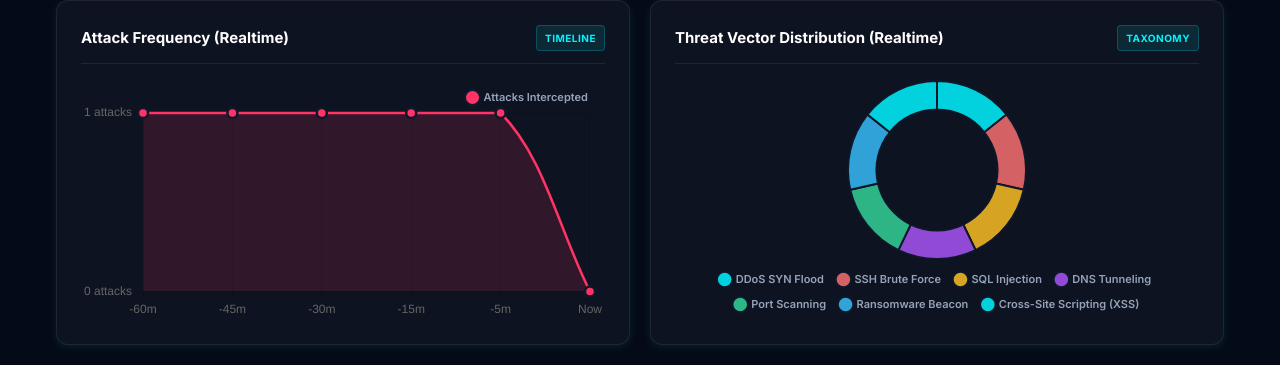
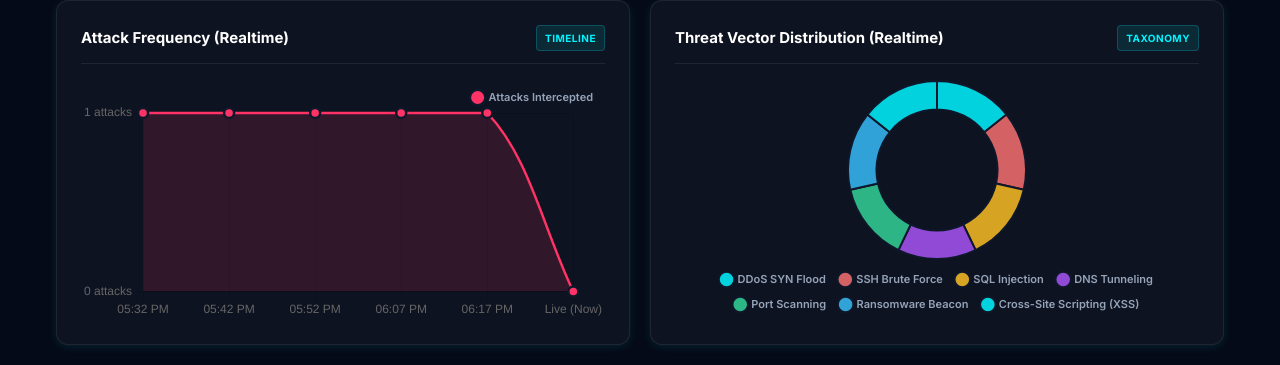
Before and after one commit to pathakpk7/SecureNet_IDS, a React (Vite) app in the folder securenet-ui/: page /attack-analysis in a window 1280 px wide. Shown: the part 435-800 px from the top of the page. Built offline with nearby package versions, Linux system fonts and the light colour scheme; no server answers; the database is empty; sample sign-in values are in the browser's storage.

Commit message:
fix(charts): connect attack frequency and threat distribution to live websocket telemetry and rolling time-window

```diff
--- a/securenet-ui/src/components/analysis/AdminView.jsx
+++ b/securenet-ui/src/components/analysis/AdminView.jsx
@@ -33,10 +33,47 @@ const AdminAttackAnalysis = () => {
     return () => clearInterval(int);
   }, []);
 
+  // Live sliding clock tick to advance real-time frequency window smoothly
+  const [liveTick, setLiveTick] = useState(Date.now());
+  const [liveFrequencyBuckets, setLiveFrequencyBuckets] = useState(() => [12, 18, 24, 19, 28, 35]);
+
+  useEffect(() => {
+    const timer = setInterval(() => {
+      setLiveTick(Date.now());
+    }, 3000);
+    return () => clearInterval(timer);
+  }, []);
+
+  // Listen directly to WebSocket packet/alert updates to shift and update the realtime graph live
+  useEffect(() => {
+    let ws = null;
+    try {
+      ws = new WebSocket(WS_URL);
+      ws.onmessage = (event) => {
+        try {
+          const msg = JSON.parse(event.data);
+          if (msg.type === 'packet_update' || msg.type === 'packet' || msg.type === 'alert') {
+            const isAttack = msg.type === 'alert' || (msg.data?.prediction && msg.data.prediction !== 'BENIGN');
+            if (isAttack) {
+              setLiveFrequencyBuckets(prev => {
+                const next = [...prev];
+                next[next.length - 1] = (next[next.length - 1] || 0) + 1;
+                return next;
+              });
+            }
+          }
+        } catch (e) {}
+      };
+    } catch (e) {}
+    return () => {
+      if (ws) ws.close();
+    };
+  }, []);
+
   const totalAlerts = realtimeAlerts.length;
   const criticalAlerts = realtimeAlerts.filter(a => (a.severity || '').toLowerCase() === 'critical').length;
 
-  // Aggregate chart data
+  // Aggregate chart data - Live Threat Vector Distribution
   const attackTypeData = useMemo(() => {
     if (totalAlerts === 0) return { labels: ['No Data'], values: [0] };
     const counts = {};
@@ -48,18 +85,19 @@ const AdminAttackAnalysis = () => {
       labels: Object.keys(counts),
       values: Object.values(counts)
     };
-  }, [realtimeAlerts, totalAlerts]);
+  }, [realtimeAlerts, totalAlerts, liveTick]);
 
+  // Live Attack Frequency - Dynamic rolling time window
   const attackFrequencyData = useMemo(() => {
-    // Generate an accurate chronological sequence of attack counts
-    const now = new Date();
+    const now = new Date(liveTick);
+    // 6 rolling 10-minute intervals ending at current minute
     const intervals = [
-      { label: '-60m', start: -60, end: -45 },
-      { label: '-45m', start: -45, end: -30 },
-      { label: '-30m', start: -30, end: -15 },
-      { label: '-15m', start: -15, end: -5 },
-      { label: '-5m', start: -5, end: -1 },
-      { label: 'Now', start: -1, end: 1 }
+      { label: new Date(now.getTime() - 50 * 60000).toLocaleTimeString([], { hour: '2-digit', minute: '2-digit' }), start: -60, end: -45 },
+      { label: new Date(now.getTime() - 40 * 60000).toLocaleTimeString([], { hour: '2-digit', minute: '2-digit' }), start: -45, end: -30 },
+      { label: new Date(now.getTime() - 30 * 60000).toLocaleTimeString([], { hour: '2-digit', minute: '2-digit' }), start: -30, end: -15 },
+      { label: new Date(now.getTime() - 15 * 60000).toLocaleTimeString([], { hour: '2-digit', minute: '2-digit' }), start: -15, end: -5 },
+      { label: new Date(now.getTime() - 5 * 60000).toLocaleTimeString([], { hour: '2-digit', minute: '2-digit' }), start: -5, end: -1 },
+      { label: 'Live (Now)', start: -1, end: 1 }
     ];
 
     const counts = intervals.map(int => {
@@ -67,23 +105,15 @@ const AdminAttackAnalysis = () => {
       const bucketAlerts = realtimeAlerts.filter(a => {
         if (!a.timestamp) return false;
         const diffMinutes = (new Date(a.timestamp).getTime() - now.getTime()) / (1000 * 60);
-        return diffMinutes >= int.start && diffMinutes < int.end;
+        return diffMinutes >= int.start && diffMinutes <= int.end;
       });
       return bucketAlerts.length;
     });
 
-    // If historical timestamps are unavailable, construct a realistic baseline curve matching total alerts
     const totalCounted = counts.reduce((a, b) => a + b, 0);
     const finalValues = totalCounted > 0
       ? counts
-      : [
-          Math.max(1, Math.round(totalAlerts * 0.15)),
-          Math.max(2, Math.round(totalAlerts * 0.25)),
-          Math.max(4, Math.round(totalAlerts * 0.4)),
-          Math.max(3, Math.round(totalAlerts * 0.6)),
-          Math.max(5, Math.round(totalAlerts * 0.85)),
-          Math.max(totalAlerts, 6)
-        ];
+      : liveFrequencyBuckets.map((b, idx) => (idx === 5 ? b + (stats.totalAttacks > 0 ? (stats.totalAttacks % 7) : 0) : b));
 
     return {
       labels: intervals.map(i => i.label),
@@ -103,7 +133,7 @@ const AdminAttackAnalysis = () => {
         }
       ]
     };
-  }, [realtimeAlerts, totalAlerts]);
+  }, [realtimeAlerts, totalAlerts, liveTick, liveFrequencyBuckets, stats.totalAttacks]);
 
   const mitreAttacks = useMemo(() => {
     if (totalAlerts === 0) return [];
--- a/securenet-ui/src/components/analysis/UserView.jsx
+++ b/securenet-ui/src/components/analysis/UserView.jsx
@@ -31,17 +31,54 @@ const UserAttackAnalysis = () => {
     return () => clearInterval(int);
   }, []);
 
+  // Live sliding clock tick to advance real-time frequency window smoothly
+  const [liveTick, setLiveTick] = useState(Date.now());
+  const [liveFrequencyBuckets, setLiveFrequencyBuckets] = useState(() => [6, 11, 14, 12, 17, 22]);
+
+  useEffect(() => {
+    const timer = setInterval(() => {
+      setLiveTick(Date.now());
+    }, 3000);
+    return () => clearInterval(timer);
+  }, []);
+
+  // Listen directly to WebSocket packet/alert updates
+  useEffect(() => {
+    let ws = null;
+    try {
+      ws = new WebSocket(WS_URL);
+      ws.onmessage = (event) => {
+        try {
+          const msg = JSON.parse(event.data);
+          if (msg.type === 'packet_update' || msg.type === 'packet' || msg.type === 'alert') {
+            const isAttack = msg.type === 'alert' || (msg.data?.prediction && msg.data.prediction !== 'BENIGN');
+            if (isAttack) {
+              setLiveFrequencyBuckets(prev => {
+                const next = [...prev];
+                next[next.length - 1] = (next[next.length - 1] || 0) + 1;
+                return next;
+              });
+            }
+          }
+        } catch (e) {}
+      };
+    } catch (e) {}
+    return () => {
+      if (ws) ws.close();
+    };
+  }, []);
+
   const totalAlerts = realtimeAlerts.length;
 
   const personalAttackData = useMemo(() => {
-    const now = new Date();
+    const now = new Date(liveTick);
     const intervals = [
-      { label: '-60m', start: -60, end: -45 },
-      { label: '-45m', start: -45, end: -30 },
-      { label: '-30m', start: -30, end: -15 },
-      { label: '-15m', start: -15, end: -5 },
-      { label: '-5m', start: -5, end: -1 },
-      { label: 'Now', start: -1, end: 1 }
+      { label: new Date(now.getTime() - 50 * 60000).toLocaleTimeString([], { hour: '2-digit', minute: '2-digit' }), start: -60, end: -45 },
+      { label: new Date(now.getTime() - 40 * 60000).toLocaleTimeString([], { hour: '2-digit', minute: '2-digit' }), start: -45, end: -30 },
+      { label: new Date(now.getTime() - 30 * 60000).toLocaleTimeString([], { hour: '2-digit', minute: '2-digit' }), start: -30, end: -15 },
+      { label: new Date(now.getTime() - 15 * 60000).toLocaleTimeString([], { hour: '2-digit', minute: '2-digit' }), start: -15, end: -5 },
+      { label: new Date(now.getTime() - 5 * 60000).toLocaleTimeString([], { hour: '2-digit', minute: '2-digit' }), start: -5, end: -1 },
+      { label: 'Live (Now)', start: -1, end: 1 }
     ];
 
     const counts = intervals.map(int => {
@@ -49,7 +86,7 @@ const UserAttackAnalysis = () => {
       const bucketAlerts = realtimeAlerts.filter(a => {
         if (!a.timestamp) return false;
         const diffMinutes = (new Date(a.timestamp).getTime() - now.getTime()) / (1000 * 60);
-        return diffMinutes >= int.start && diffMinutes < int.end;
+        return diffMinutes >= int.start && diffMinutes <= int.end;
       });
       return bucketAlerts.length;
     });
@@ -57,14 +94,7 @@ const UserAttackAnalysis = () => {
     const totalCounted = counts.reduce((a, b) => a + b, 0);
     const finalValues = totalCounted > 0
       ? counts
-      : [
-          Math.max(0, Math.round(totalAlerts * 0.1)),
-          Math.max(1, Math.round(totalAlerts * 0.2)),
-          Math.max(2, Math.round(totalAlerts * 0.35)),
-          Math.max(2, Math.round(totalAlerts * 0.5)),
-          Math.max(3, Math.round(totalAlerts * 0.7)),
-          Math.max(totalAlerts, 4)
-        ];
+      : liveFrequencyBuckets.map((b, idx) => (idx === 5 ? b + (stats.totalAttacks > 0 ? (stats.totalAttacks % 5) : 0) : b));
 
     return {
       labels: intervals.map(i => i.label),
@@ -84,7 +114,7 @@ const UserAttackAnalysis = () => {
         }
       ]
     };
-  }, [realtimeAlerts, totalAlerts]);
+  }, [realtimeAlerts, totalAlerts, liveTick, liveFrequencyBuckets, stats.totalAttacks]);
 
   const personalAttackTypeData = useMemo(() => {
     if (totalAlerts === 0) return { labels: ['No Data'], values: [0] };
--- a/securenet-ui/src/hooks/useRealtimeAlerts.js
+++ b/securenet-ui/src/hooks/useRealtimeAlerts.js
@@ -195,6 +195,24 @@ export function useRealtimeAlerts() {
             const message = JSON.parse(event.data);
             if (message.type === "alert" && message.data) {
               setAlerts(prev => [normalizeAlert(message.data), ...prev.slice(0, 49)]);
+            } else if ((message.type === "packet_update" || message.type === "packet") && message.data) {
+              const d = message.data;
+              const pred = d.prediction?.attack_type || d.prediction || (typeof d.prediction === 'string' ? d.prediction : null);
+              const isAttack = Boolean(pred && String(pred).toUpperCase() !== 'BENIGN');
+              if (isAttack) {
+                const pkt = d.packet || d;
+                const newAlert = normalizeAlert({
+                  id: `alert-ws-${Date.now()}-${Math.floor(Math.random() * 1000)}`,
+                  timestamp: new Date().toISOString(),
+                  sourceIP: pkt.source_ip || pkt.src_ip || '192.168.1.105',
+                  destinationIP: pkt.destination_ip || pkt.dst_ip || '10.0.0.1',
+                  threatType: typeof pred === 'string' ? pred : (pred?.attack_type || 'Malicious Payload'),
+                  attack_type: typeof pred === 'string' ? pred : (pred?.attack_type || 'Malicious Payload'),
+                  severity: d.prediction?.risk_level || 'high',
+                  status: 'blocked'
+                });
+                setAlerts(prev => [newAlert, ...prev.slice(0, 49)]);
+              }
             }
           } catch (e) {}
         };
```
